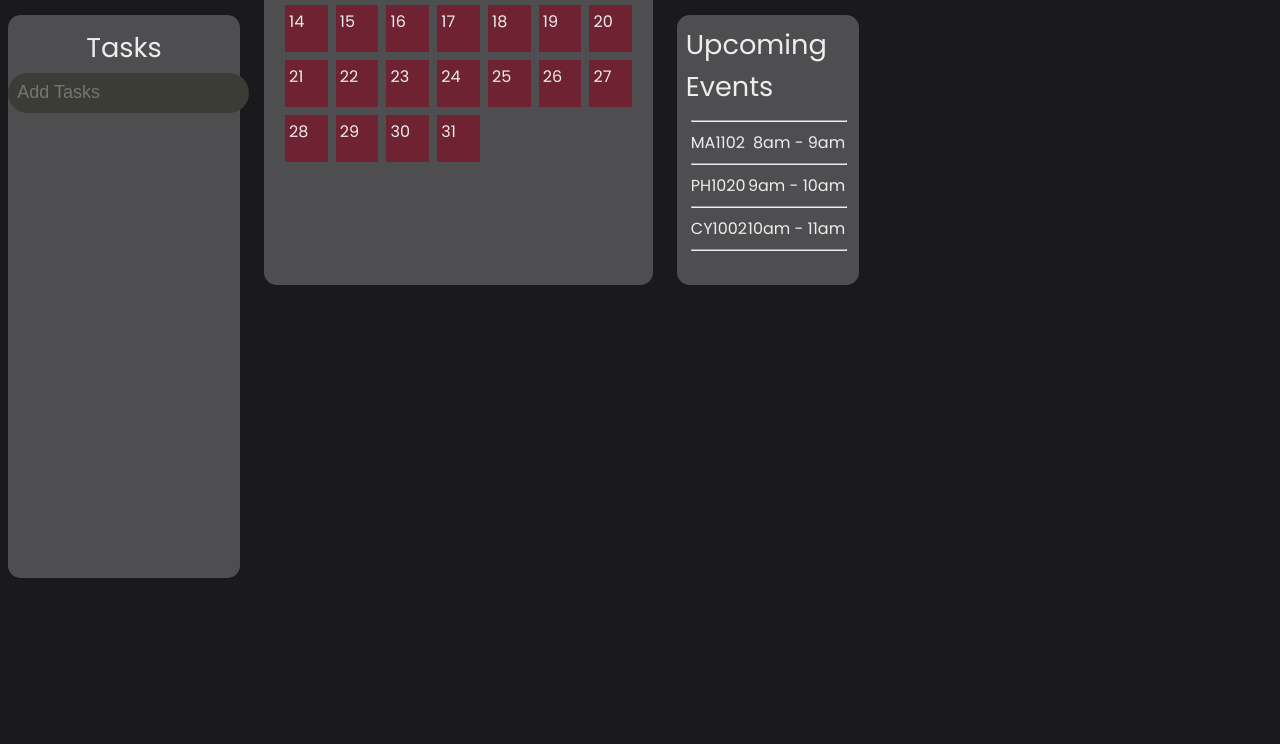
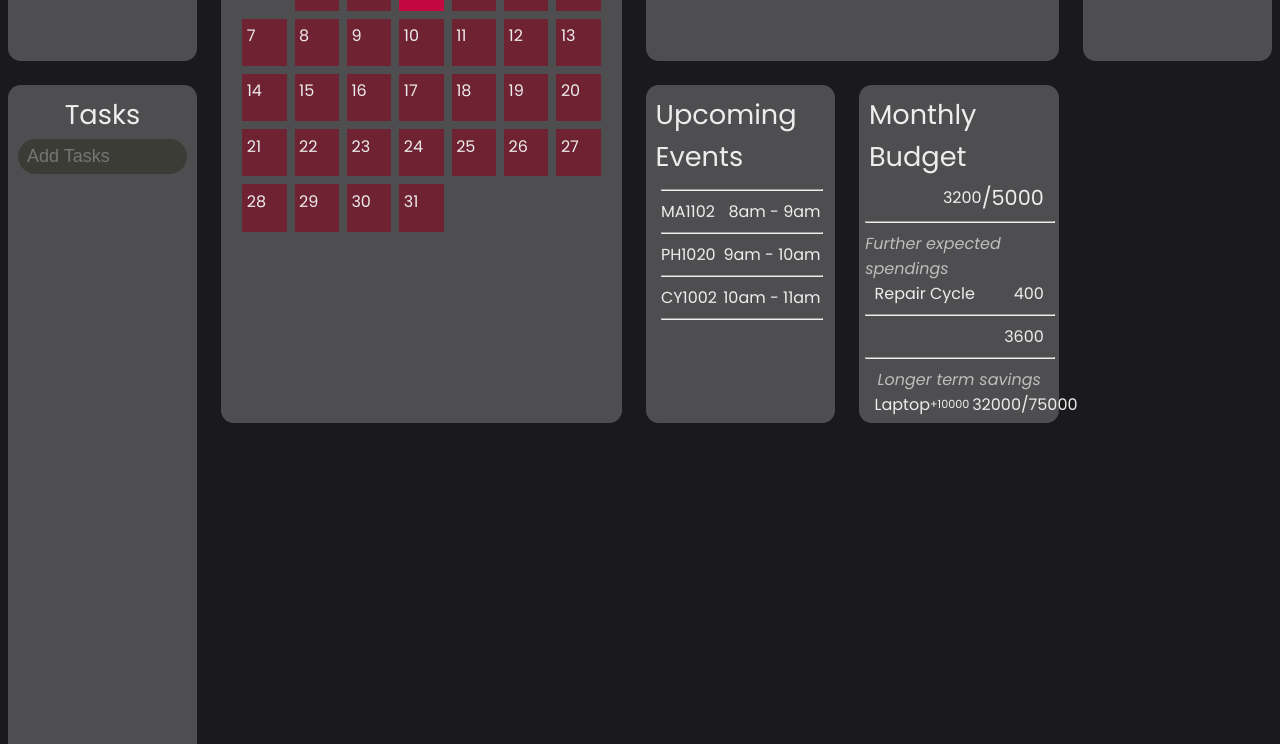
Before and after one commit to the-phinisher/personal-dashboard-hcj, a plain HTML site: page index.html in a window 1280 px wide. Shown: the part 286-1030 px from the top of the page. Before the commit the page ends 872 px from the top, so only its background shows below. Drawn offline with Linux system fonts and the light colour scheme.

Commit message:
Added monthly budget

```diff
--- a/index.html
+++ b/index.html
@@ -5,9 +5,10 @@
     <meta http-equiv="X-UA-Compatible" content="IE=edge">
     <meta name="viewport" content="width=device-width, initial-scale=1.0">
     <link rel="preconnect" href="https://fonts.googleapis.com">
-<link rel="preconnect" href="https://fonts.gstatic.com" crossorigin>
-<link href="https://fonts.googleapis.com/css2?family=Poppins:ital,wght@0,200;0,400;0,500;1,200;1,400&display=swap" rel="stylesheet">
+    <link rel="preconnect" href="https://fonts.gstatic.com" crossorigin>
+    <link href="https://fonts.googleapis.com/css2?family=Poppins:ital,wght@0,200;0,400;0,500;1,200;1,400&display=swap" rel="stylesheet">
     <link rel="stylesheet" href="style.css">
+    <script src="./flag_resolver.js"></script>
     <title>Personal Dashboard | Gandhar</title>
 </head>
 <body>
@@ -32,8 +33,6 @@
             <div class="cal-grid" id="cal-grid"></div>
             <script src="make-calendar.js"></script>
         </div>
-        <div class="clock-container"><div class="clock"><div id="clock-text" onload="showTime()"></div></div></div>
-        <script src="clock.js"></script>
         <div class="emails">
             <div class="email-title">Emails</div>
             <input class="email-search" placeholder="Search mail"></input>
@@ -49,6 +48,8 @@
             </div>
             <hr>
         </div>
+        <div class="clock-container"><div class="clock"><div id="clock-text" onload="showTime()"></div></div></div>
+        <script src="clock.js"></script>
         <div class="todo-list">
             <div class="todo-list-title">Tasks</div>
             <div id="newtask">
@@ -79,6 +80,35 @@
 
             </div>
         </div>
+        <div class="budget">
+            <div class="budget-title">Monthly Budget</div>
+            <div class="budget-overview">
+                <div class="budget-spent">3200</div>
+                <div class="budget-monthly">/5000</div>
+            </div>
+            <hr>
+            <div class="further-title">Further expected spendings</div>
+            <div class="further-list">
+                <div class="further-item">
+                    <div class="further-item-name">Repair Cycle</div>
+                    <div class="further-item-cost">400</div>
+                </div>
+            </div>
+            <hr>
+            <div class="budget-expected">3600</div>
+            <hr>
+            <div class="long-term-title">Longer term savings</div>
+            <div class="long-term-list">
+                <div class="long-term-item">
+                    <div class="long-name">Laptop</div>
+                    <div class="long-amount">
+                        <div class="long-expect">+10000</div>
+                        <div class="long-saved">32000</div>
+                        <div class="long-total">/75000</div>
+                    </div>
+                </div>
+            </div>
+        </div>
     </div>
 </body>
 </html>
--- a/style.css
+++ b/style.css
@@ -117,12 +117,18 @@ body {
 }
 
 .email-search {
-    padding: 2%;
+    padding: 3%;
+    padding-left: 4%;
+    width: 70%;
     border-radius: 10rem;
     border: none;
     font-size: large;
     background-color: #3c3c37;
     color: white;
+}
+
+.email-search:focus {
+    border: None;
 }
 
 hr {
@@ -137,8 +143,12 @@ hr {
     margin: 2%;
 }
 
+
+
 #new-task-name {
     padding: 4%;
+    padding-left: 5%;
+    width: 90%;
     padding-right: 0;
     border-radius: 10rem;
     border: none;
@@ -156,6 +166,11 @@ hr {
 
 #tasks {
     width: 100%;
+}
+
+#newtask {
+    display: flex;
+    justify-content: center;
 }
 
 .task {
@@ -186,8 +201,6 @@ hr {
     display: flex;
     align-items: center;
     justify-content: center;
-    font-family: monospace;
-    font-size: 1.7rem;
 }
 
 .clock {
@@ -213,6 +226,8 @@ hr {
 
 #clock-text {
     position: relative;
+    font-family: monospace;
+    font-size: 1.5rem;
 }
 
 /* Upcoming Events */
@@ -237,3 +252,72 @@ hr {
     width: 100%;
     justify-content: space-between;
 }
+
+/* Monthly Budget */
+
+.budget {
+    display: flex;
+    flex-direction: column;
+    align-items: center;
+}
+
+.budget-title {
+    font-size: 1.7rem;
+    margin: 2%;
+}
+
+.budget-overview {
+    width: 90%;
+    display:flex;
+    justify-content: right;
+
+}
+
+.budget-spent {
+    margin-top: 2%;
+}
+
+.budget-monthly {
+    font-size: 1.3rem;
+}
+
+.long-term-title, .further-title {
+    font-style: italic;
+    opacity: 0.7;
+}
+
+.long-term-list {
+    width: 90%;
+}
+
+.long-term-item {
+    display:flex;
+    justify-content: space-between;
+}
+
+.long-amount {
+    display:flex
+}
+
+.long-expect {
+    margin-top: 3%;
+    margin-right: 2%;
+    font-size: 0.7rem;
+}
+
+.budget-expected {
+    width: 90%;
+    text-align: right;
+}
+
+.further-item {
+    width: 100%;
+    display:flex;
+    justify-content: space-between;
+}
+
+.further-list {
+    width: 90%;
+    display: flex;
+    flex-direction: column;
+}
```
